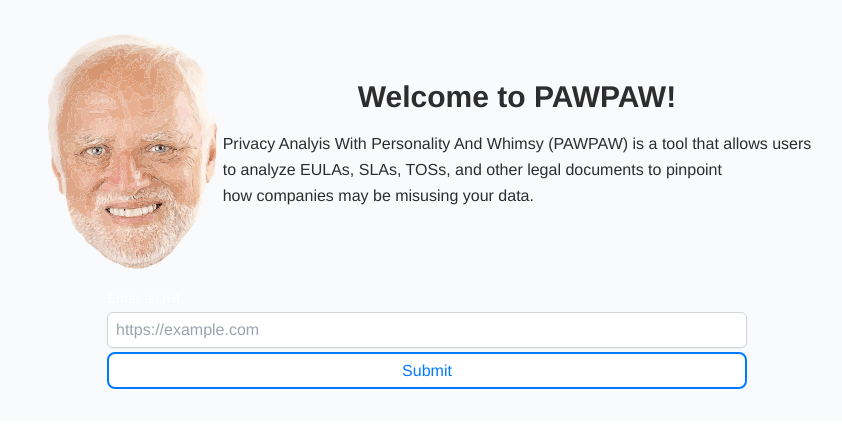
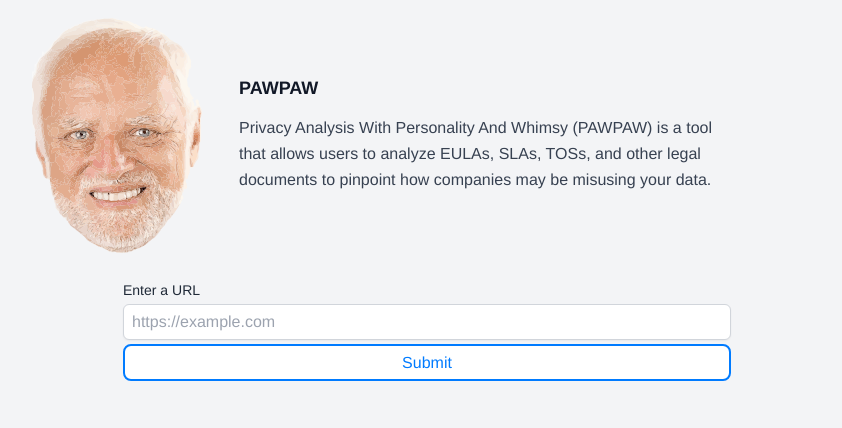
Before and after one commit to spoonmilk/pawpaw-analyst, a Next.js app: page / in a window 1280 px wide. Shown: the top 428 px of the page, without its empty margins (213-1055 px from the left). Built offline with nearby package versions, Linux system fonts and the light colour scheme.

Commit message:
feat: refined header

```diff
--- a/src/app/components/Input.tsx
+++ b/src/app/components/Input.tsx
@@ -5,8 +5,8 @@ export default function Input({ value, setValue }: { value: string, setValue: (v
 
 
     return (
-        <div className="flex flex-col w-full">
-            <label htmlFor="url" className="text-sm font-medium text-white">Enter a URL</label>
+        <div className="flex flex-col w-full py-6 px-4">
+            <label htmlFor="url" className="text-sm font-medium text-gray-800">Enter a URL</label>
             <input
                 type="url"
                 value={value}
@@ -17,7 +17,7 @@ export default function Input({ value, setValue }: { value: string, setValue: (v
 
             <motion.button
                 type="submit"
-                className="py-1 bg-white text-accent border-2 border-accent rounded-lg hover:bg-accent hover:text-white transition-all mb-4"
+                className="py-1 bg-white text-accent border-2 border-accent rounded-lg hover:bg-accent hover:text-white transition-all mb-2"
                 whileHover={{ scale: 1.02 }}
                 whileTap={{ scale: 0.85 }}
             >
--- /dev/null
+++ b/src/app/components/TitleHead.tsx
@@ -0,0 +1,28 @@
+import React from "react";
+import Image from "next/image";
+import { easeInOut, motion } from "framer-motion";
+import harold from "../public/haroldface.svg";
+
+export default function TitleHead() {
+  return (
+    <div className="flex items-center justify-center gap-4">
+      <Image src={harold} alt="harold" className="h-60 w-auto" />
+      <div>
+        <motion.div
+          className="rounded-lg px-4 py-4"
+          transition={{ ease: easeInOut, duration: 0.5 }}
+          whileHover={{
+            scale: 1.02
+          }}
+        >
+          <h1 className="text-lg/tight font-bold text-gray-900">PAWPAW</h1>
+          <p className="my-0.5 text-gray-700">
+            Privacy Analysis With Personality And Whimsy (PAWPAW) is a tool that
+            allows users to analyze EULAs, SLAs, TOSs, and other legal documents
+            to pinpoint how companies may be misusing your data.
+          </p>
+        </motion.div>
+      </div>
+    </div>
+  );
+}
--- a/src/app/globals.css
+++ b/src/app/globals.css
@@ -11,7 +11,7 @@
 }
 
 html {
-  background-color: var(--primary);
+  background-color: rgb(243 244 246);
   color: var(--text-color);
   font-family: 'Helvetica Neue', 'Arial', sans-serif;
   line-height: 1.6;
--- a/src/app/layout.tsx
+++ b/src/app/layout.tsx
@@ -26,7 +26,7 @@ export default function RootLayout({
   return (
     <html lang="en">
       <body
-        className={`${geistSans.variable} ${geistMono.variable} antialiased bg-gray-50 text-gray-800`} // Subtle background and text colors
+        className={`${geistSans.variable} ${geistMono.variable} antialiased text-gray-800`} // Subtle background and text colors
       >
         <main className="max-w-4xl mx-auto p-4"> {/* Centering the content with padding */}
           {children}
--- a/src/app/page.tsx
+++ b/src/app/page.tsx
@@ -7,6 +7,7 @@ import JumpButtons from "./components/JumpButtons";
 import Image from "next/image";
 import harold from "./public/haroldface.svg";
 import { motion, useScroll, useSpring } from "framer-motion";
+import TitleHead from "./components/TitleHead";
 
 export default function Home() {
   const [value, setValue] = useState<string>("")
@@ -94,7 +95,7 @@ export default function Home() {
     <>
       <motion.div className="progress-bar" style={{ scaleX }}/>
       <main className="flex flex-col justify-start items-center w-full px-8 overflow-x-hidden">
-        <div className="flex items-center justify-center py-4">
+        {/* <div className="flex items-center justify-center py-4">
           <motion.div>
             <Image src={harold} alt="harold" className="h-60 w-auto"/>
           </motion.div>
@@ -106,7 +107,9 @@ export default function Home() {
               <span className="block"> how companies may be misusing your data. </span>
             </p>
           </div>
-        </div>
+        </div> */}
+
+        <TitleHead />
 
         <form className="w-[80%] max-w-[700px]" onSubmit={(e) => onSubmit(e)}>
           <Input value={value} setValue={setValue} />
```
